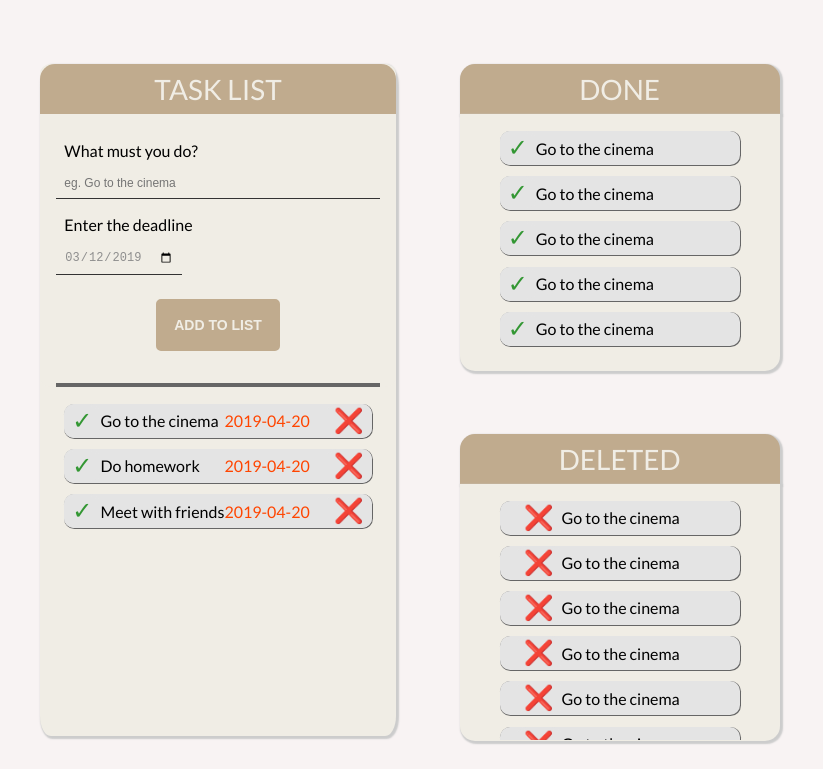
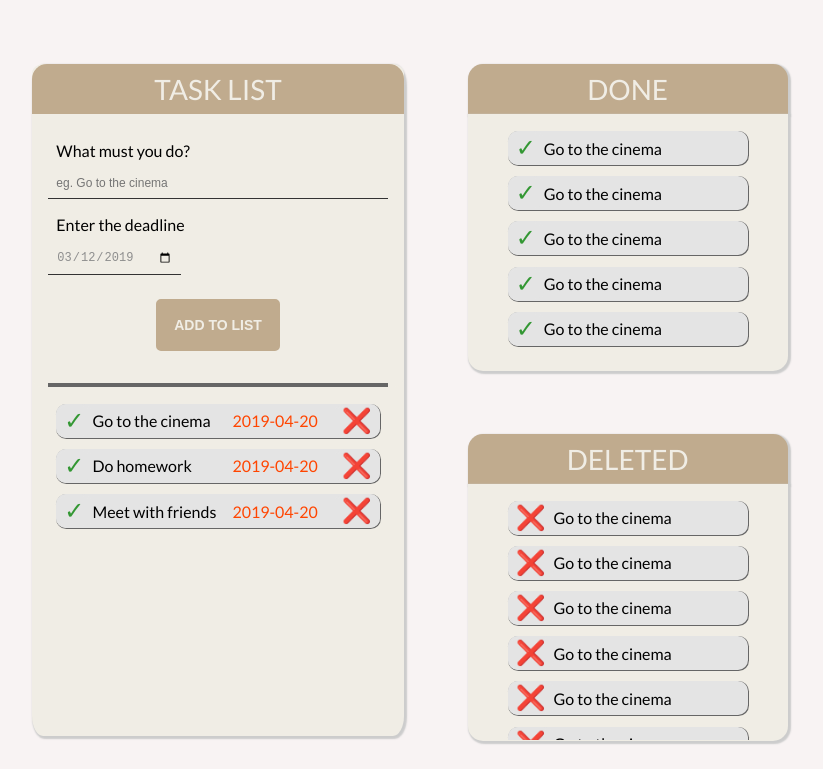
Before and after one commit to bzdybel/ToDo, a plain HTML site: page index.html in a window 1280 px wide. Shown: the whole page, without its empty margins (262-1085 px from the left). Drawn offline with Linux system fonts and the light colour scheme.

Commit message:
refactor classes name, add padding to deadline, remove margin from delete button

```diff
--- a/index.css
+++ b/index.css
@@ -15,6 +15,7 @@
 	--smoke: #f8f3f3;
 	--orange: #ff4500;
 }
+
 * {
 	box-sizing: border-box;
 }
@@ -33,9 +34,11 @@ body {
 	height: 100vh;
 	width: 100vw;
 }
+
 .-webkit-scrollbar {
 	width: 20px;
 }
+
 .task-list__container {
 	background: var(--coconut-milk);
 	margin: 5%;
@@ -61,6 +64,7 @@ body {
 	text-align: center;
 	text-transform: uppercase;
 }
+
 .task-form__input {
 	margin: 1rem 1rem 0.5rem 1rem;
 	padding: 0.5rem;
@@ -68,38 +72,40 @@ body {
 	border: none;
 	border-bottom: 1px solid var(--legal-black);
 }
+
 .task-form__label {
-	margin: 1rem 1rem 0.5rem 1rem;
+	margin: 0rem 1rem;
 	padding: 0.5rem;
 	background: transparent;
 	border: none;
-	border-bottom: 1px solid var(--legal-black);
+	font-size: 16px;
 }
-.task-form__label--title {
-	font-size: 16px;
-	margin: 0rem 1rem;
-	border-bottom: none;
-}
+
+
 .task-form__input-wrapper {
 	display: flex;
 	flex-direction: column;
 }
+
 .task-form__input--date {
 	margin-top: 0;
 	margin-right: 60%;
 	font-size: 12px;
 	color: var(--light-grey);
 }
+
 .task-form__input--task-content {
 	margin-top: 0;
 	font-size: 12px;
 }
+
 .task-form__button-wrapper {
 	display: flex;
 	justify-content: center;
 	margin: 0 1rem;
 	border-bottom: 4px solid var(--soft-black);
 }
+
 .task-form__button {
 	white-space: nowrap;
 	margin: 1rem 0 2rem 0;
@@ -136,18 +142,22 @@ body {
 	background: var(--grey);
 	box-shadow: 0.5px 0.5px 0.5px 0.5px var(--soft-black);
 }
+
 .task-list__item:first-child {
 	margin-top: 1px;
 }
+
 .task-list__item:last-child {
 	margin-bottom: 1px;
 }
+
 .task-list-item__button {
 	background: var(--grey);
 	border: 2px solid var(--grey);
 	font-size: 24px;
 	border-radius: 10px;
 }
+
 .task-list-item__button:hover {
 	cursor: pointer;
 	opacity: 0.5;
@@ -159,25 +169,18 @@ body {
 	color: var(--green);
 }
 
-/* .task-list-item__button--is-done-list:hover {
-	opacity: 1;
-	cursor: default;
-}? */
 .task-list-item__button--performed-activity-list:hover {
 	opacity: 1;
 	cursor: default;
 }
-.task-list-item__button--delete {
-	margin-left: 1rem;
-}
-.task-list-item__button--delete:hover {
-	margin-left: 1rem;
-}
+
 .task-list-item__content {
 	align-self: center;
 }
+
 .task-list-item__deadline {
 	margin-left: auto;
+	padding: 0 1rem;
 	align-self: center;
 	color: var(--orange);
 }
@@ -189,9 +192,11 @@ body {
 	flex-direction: column;
 	justify-content: space-between;
 }
+
 .task-list__wrapper {
 	height: 45%;
 }
+
 .task-list__title {
 	margin-top: 0;
 	margin-bottom: 0;
@@ -206,6 +211,7 @@ body {
 	text-transform: uppercase;
 	box-shadow: 1.5px 1.5px 1.5px 1.5px var(--soft-grey);
 }
+
 .task-list__performed-activity-wrapper {
 	background: var(--coconut-milk);
 	max-height: 85%;
@@ -214,6 +220,7 @@ body {
 	box-shadow: 1.5px 1.5px 1.5px 1.5px var(--soft-grey);
 	border-radius: 0 0 15px 15px;
 }
+
 .task-list__performed-activity {
 	margin-top: 0;
 	max-height: 15rem;
--- a/index.html
+++ b/index.html
@@ -1,5 +1,6 @@
 <!DOCTYPE html>
 <html lang="en">
+
 <head>
 	<meta charset="utf-8" />
 
@@ -15,26 +16,18 @@
 <body>
 	<div class="container">
 		<div class="task-list__container">
-				<form class="task-form task-form__add">
+			<form class="task-form">
 				<h1 class="task-form__title">task list</h1>
 
 				<div class="task-form__input-wrapper">
-						<label class="task-form__label task-form__label--title" for="task">What must you do?</label>
-						<input
-							id="task"
-							class="task-form__input task-form__input--task-content"
-							placeholder="eg. Go to the cinema"
-						/>
+					<label class="task-form__label" for="task">What must you do?</label>
+					<input id="task" class="task-form__input task-form__input--task-content"
+						placeholder="eg. Go to the cinema" />
 				</div>
 
 				<div class="task-form__input-wrapper">
-						<label class="task-form__label task-form__label--title" for="date">Enter the deadline</label>
-						<input
-							id="date"
-							type="date"
-							class="task-form__input task-form__input--date"
-							value="2019-03-12"
-						/>
+					<label class="task-form__label" for="date">Enter the deadline</label>
+					<input id="date" type="date" class="task-form__input task-form__input--date" value="2019-03-12" />
 				</div>
 				<div class="task-form__button-wrapper">
 					<button class="task-form__button" type="submit">Add to list</button>
@@ -85,11 +78,7 @@
 					<time datetime="2019-04-20" class="task-list-item__deadline">
 						2019-04-20
 					</time>
-						<button
-							type="submit"
-							class="task-list-item__button task-list-item__button--delete"
-							type="button"
-						>
+					<button type="submit" class="task-list-item__button task-list-item__button--delete" type="button">
 						&#10060;
 					</button>
 				</li>
@@ -104,8 +93,7 @@
 						<li class="task-list__item">
 							<button
 								class="task-list-item__button task-list-item__button--is-done task-list-item__button--performed-activity-list"
-									type="button"
-								>
+								type="button">
 								&#10003;
 							</button>
 
@@ -116,8 +104,7 @@
 						<li class="task-list__item">
 							<button
 								class="task-list-item__button task-list-item__button--is-done task-list-item__button--performed-activity-list"
-									type="button"
-								>
+								type="button">
 								&#10003;
 							</button>
 
@@ -128,8 +115,7 @@
 						<li class="task-list__item">
 							<button
 								class="task-list-item__button task-list-item__button--is-done task-list-item__button--performed-activity-list"
-									type="button"
-								>
+								type="button">
 								&#10003;
 							</button>
 
@@ -140,8 +126,7 @@
 						<li class="task-list__item">
 							<button
 								class="task-list-item__button task-list-item__button--is-done task-list-item__button--performed-activity-list"
-									type="button"
-								>
+								type="button">
 								&#10003;
 							</button>
 
@@ -152,8 +137,7 @@
 						<li class="task-list__item">
 							<button
 								class="task-list-item__button task-list-item__button--is-done task-list-item__button--performed-activity-list"
-									type="button"
-								>
+								type="button">
 								&#10003;
 							</button>
 
@@ -172,8 +156,7 @@
 						<li class="task-list__item">
 							<button
 								class="task-list-item__button task-list-item__button--delete task-list-item__button--performed-activity-list"
-									type="button"
-								>
+								type="button">
 								&#10060;
 							</button>
 
@@ -184,8 +167,7 @@
 						<li class="task-list__item">
 							<button
 								class="task-list-item__button task-list-item__button--delete task-list-item__button--performed-activity-list"
-									type="button"
-								>
+								type="button">
 								&#10060;
 							</button>
 
@@ -196,8 +178,7 @@
 						<li class="task-list__item">
 							<button
 								class="task-list-item__button task-list-item__button--delete task-list-item__button--performed-activity-list"
-									type="button"
-								>
+								type="button">
 								&#10060;
 							</button>
 
@@ -208,8 +189,7 @@
 						<li class="task-list__item">
 							<button
 								class="task-list-item__button task-list-item__button--delete task-list-item__button--performed-activity-list"
-									type="button"
-								>
+								type="button">
 								&#10060;
 							</button>
 
@@ -220,8 +200,7 @@
 						<li class="task-list__item">
 							<button
 								class="task-list-item__button task-list-item__button--delete task-list-item__button--performed-activity-list"
-									type="button"
-								>
+								type="button">
 								&#10060;
 							</button>
 
@@ -232,8 +211,7 @@
 						<li class="task-list__item">
 							<button
 								class="task-list-item__button task-list-item__button--delete task-list-item__button--performed-activity-list"
-									type="button"
-								>
+								type="button">
 								&#10060;
 							</button>
 
@@ -244,8 +222,7 @@
 						<li class="task-list__item">
 							<button
 								class="task-list-item__button task-list-item__button--delete task-list-item__button--performed-activity-list"
-									type="button"
-								>
+								type="button">
 								&#10060;
 							</button>
 
@@ -260,5 +237,7 @@
 	</div>
 
 	<script type="text/javascript" src="task-list.js"></script>
+	<script type="text/javascript" src="generate-task-list.js"></script>
 </body>
+
 </html>
```
Lines whose indentation alone changed are shown as unchanged.
